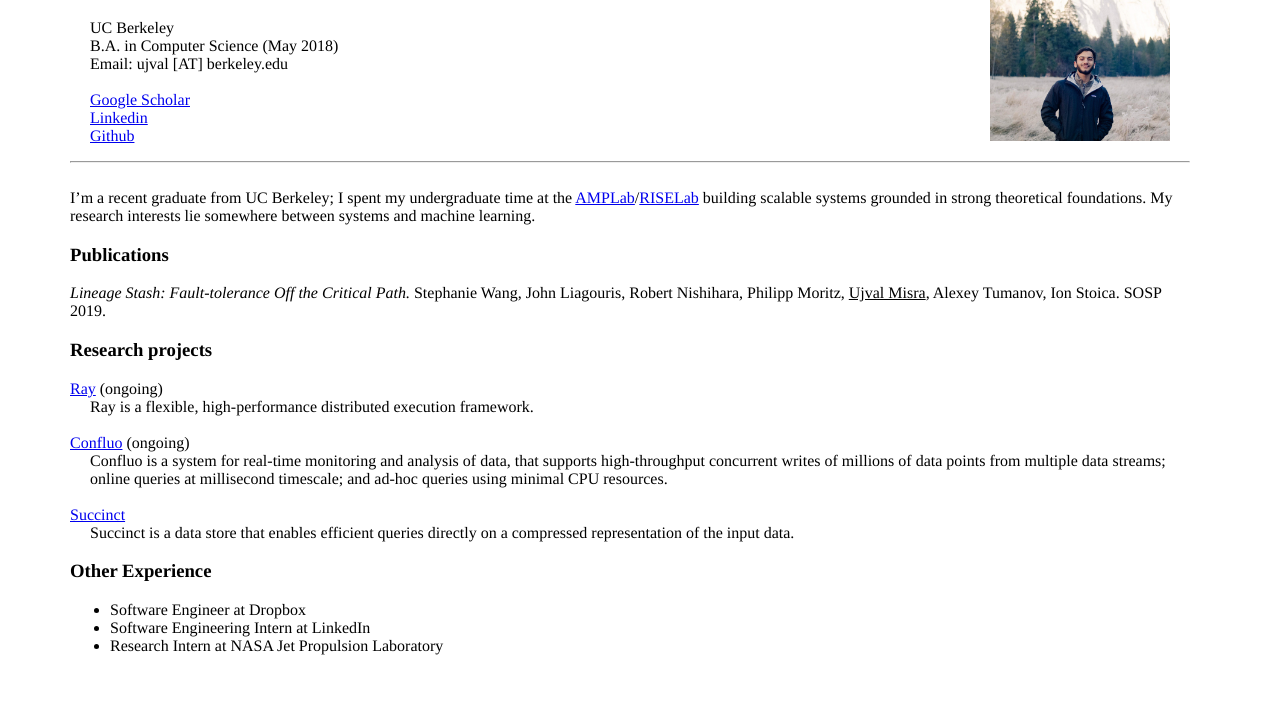
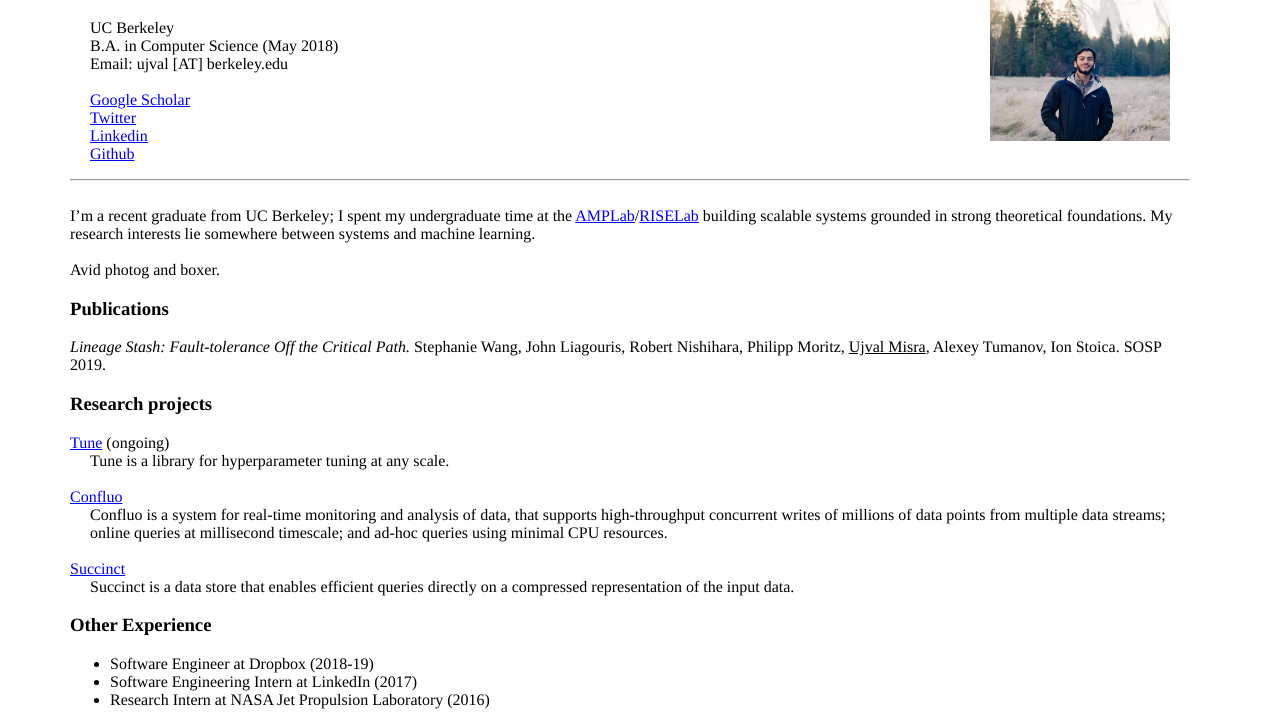
Before and after one commit to ujvl/ujvl.github.io, a plain HTML site: page index.html in a window 1280 px wide. Shown: the part 105-830 px from the top of the page. Before the commit the page ends 800 px from the top, so only its background shows below. Drawn offline with Linux system fonts and the light colour scheme.

Commit message:
Update index.html

```diff
--- a/index.html
+++ b/index.html
@@ -49,13 +49,16 @@
     B.A. in Computer Science (May 2018) <br>
     Email: ujval [AT] berkeley.edu <br><br>
     <a href="https://scholar.google.com/citations?user=xEm-9oMAAAAJ">Google Scholar</a> <br>
+    <a href="https://twitter.com/ujvaal">Twitter</a><br>
     <a href="https://linkedin.com/in/ujvalmisra">Linkedin</a><br>
     <a href="https://github.com/ujvl">Github</a><br>
     </p>
 </div>
 <hr>
 <br>
-I’m a recent graduate from UC Berkeley; I spent my undergraduate time at the <a href="https://amplab.cs.berkeley.edu">AMPLab</a>/<a href="http://riselab.berkeley.edu">RISELab</a> building scalable systems grounded in strong theoretical foundations. My research interests lie somewhere between systems and machine learning.
+I’m a recent graduate from UC Berkeley; I spent my undergraduate time at the <a href="https://amplab.cs.berkeley.edu">AMPLab</a>/<a href="http://riselab.berkeley.edu">RISELab</a> building scalable systems grounded in strong theoretical foundations. My research interests lie somewhere between systems and machine learning. <br> <br>
+
+Avid photog and boxer.
 
 <h3> Publications </h3>
 
@@ -63,11 +66,11 @@ I’m a recent graduate from UC Berkeley; I spent my undergraduate time at the <
 
 <h3> Research projects </h3>
 
-    <a href="https://github.com/ray-project/ray">Ray</a> (ongoing) <br>
+    <a href="https://github.com/ray-project/ray">Tune</a> (ongoing) <br>
     <div style="padding-left: 20px">
-        Ray is a flexible, high-performance distributed execution framework. <br>
+       Tune is a library for hyperparameter tuning at any scale. <br>
     </div> <br>
-    <a href=https://github.com/ucbrise/confluo>Confluo</a> (ongoing)  <br>
+    <a href=https://github.com/ucbrise/confluo>Confluo</a> <br>
     <div style="padding-left: 20px">
         Confluo is a system for real-time monitoring and analysis of data,
         that supports high-throughput concurrent writes of millions of data points from multiple data streams;
@@ -80,9 +83,9 @@ I’m a recent graduate from UC Berkeley; I spent my undergraduate time at the <
 
 <h3> Other Experience</h3>
     <ul>
-        <li> Software Engineer at Dropbox </li>
-        <li> Software Engineering Intern at LinkedIn </li>
-        <li> Research Intern at NASA Jet Propulsion Laboratory </li>
+        <li> Software Engineer at Dropbox (2018-19) </li>
+        <li> Software Engineering Intern at LinkedIn (2017) </li>
+        <li> Research Intern at NASA Jet Propulsion Laboratory (2016) </li>
     </ul>
 </div>
 
```
